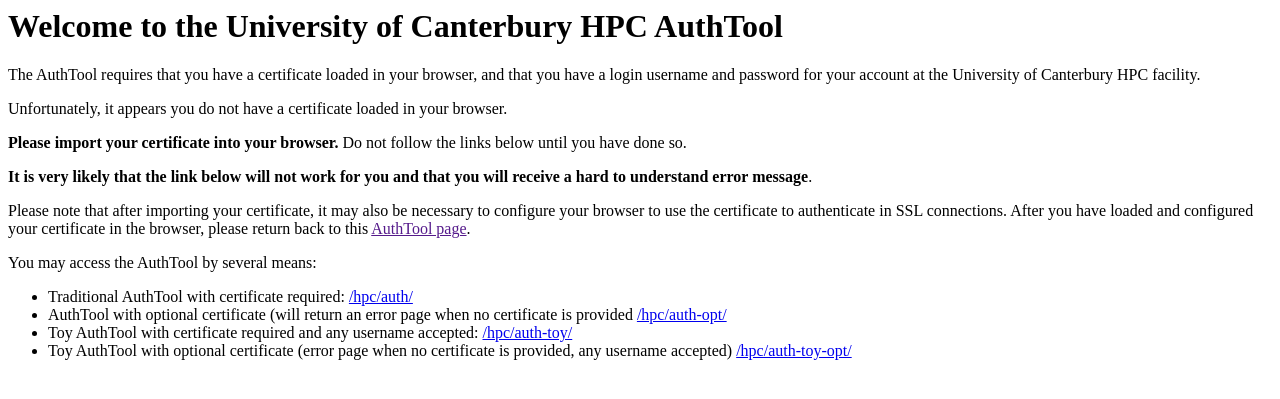
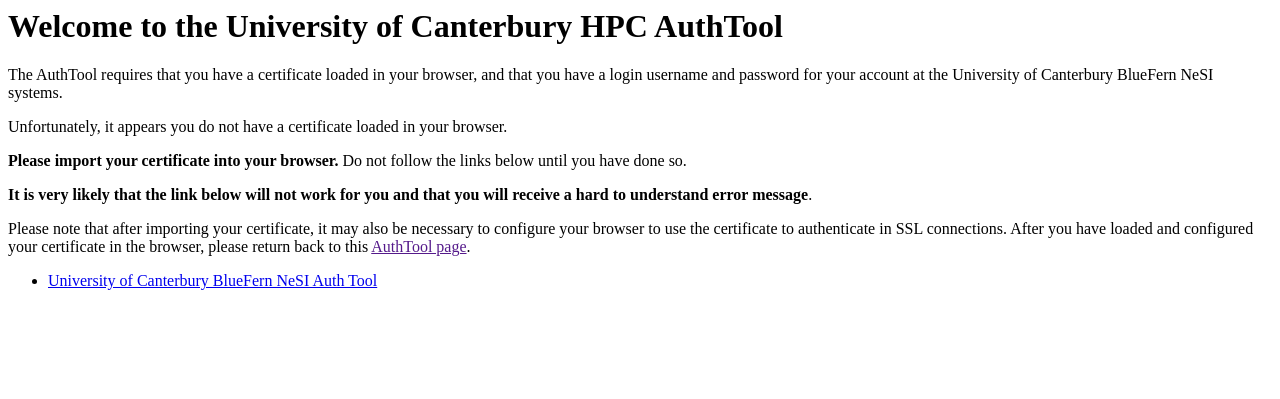
Before and after one commit to nesi/BeSTGRID-legacy, a PHP site: page / in a window 1280 px wide. Shown: the top 399 px of the page. Run offline with PHP 8.4, Linux system fonts and the light colour scheme; data that the repository does not hold is empty.

Commit message:
Finish import of GUMS Auth Tool (apache config, index page)

```diff
--- a/df/auth/gumsauthtool/index.php
+++ b/df/auth/gumsauthtool/index.php
@@ -1,7 +1,7 @@
 <HTML><HEAD><TITLE>Canterbury HPC AuthTool</TITLE></HEAD><BODY>
 <h1>Welcome to the University of Canterbury HPC AuthTool</h1><p>
 
-The AuthTool requires that you have a certificate loaded in your browser, and that you have a login username and password for your account at the University of Canterbury HPC facility.<p>
+The AuthTool requires that you have a certificate loaded in your browser, and that you have a login username and password for your account at the University of Canterbury BlueFern NeSI systems.<p>
 
 <?php
 $user_DN = $_SERVER['SSL_CLIENT_S_DN'];
@@ -14,17 +14,11 @@ if ($user_DN) {
 };
 ?>
 
-You may access the AuthTool by several means:
-<ul>
-<li> Traditional AuthTool with certificate required: <a href="auth/">/hpc/auth/</a></li>
-<li> AuthTool with optional certificate (will return an error page when no certificate is provided <a href="auth-opt/">/hpc/auth-opt/</a></li>
-<li> Toy AuthTool with certificate required and any username accepted: <a href="auth-toy/">/hpc/auth-toy/</a></li>
-<li> Toy AuthTool with optional certificate (error page when no certificate is provided, any username accepted) <a href="auth-toy-opt/">/hpc/auth-toy-opt/</a></li>
-</ul>
+<ul><li><a href="auth-opt/">University of Canterbury BlueFern NeSI Auth Tool</a></li></ul>
 
 <?php
  if ($user_DN) {
-   print "<p>As you have your certificate loaded in your browser, you may also check your <a href=\"/gums/map_grid_identity.jsp?host=/C%3DNZ/O%3DBeSTGRID/OU%3DUniversity+of+Canterbury/CN%3Dng2hpc.canterbury.ac.nz&DN=".urlencode($user_DN)."&FQAN=\">Grid Identity Mapping</a> in the GUMS service.";
+   print "<p>As you have your certificate loaded in your browser, you may also check your <a href=\"/gums/map_grid_identity.jsp?host=/C%3DNZ/O%3DBeSTGRID/OU%3DUniversity+of+Canterbury/CN%3Dgram5p7.canterbury.ac.nz&DN=".urlencode($user_DN)."&FQAN=\">Grid Identity Mapping</a> in the GUMS service.";
   };
 ?>
 </BODY>
```
Also changed, not shown: 1 other file.
